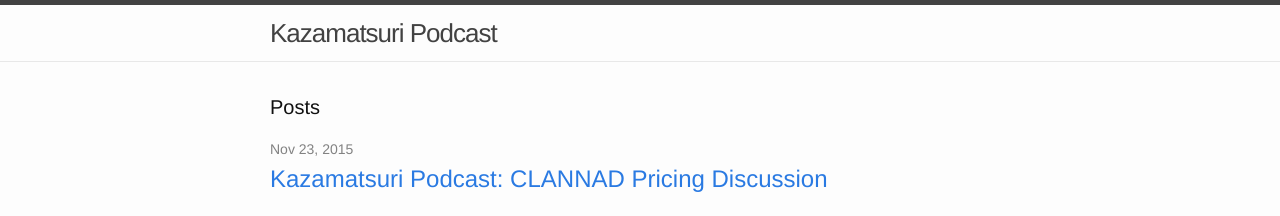
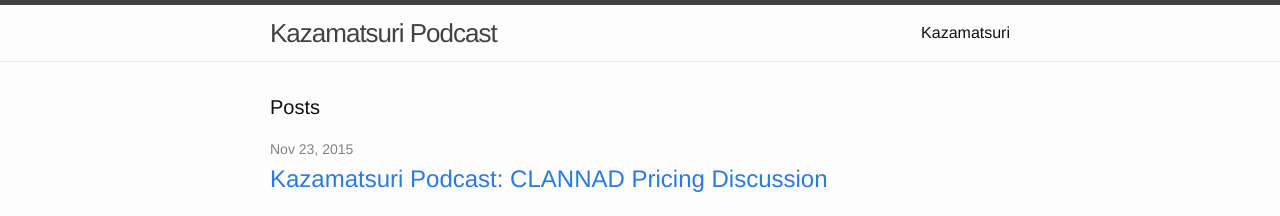
Before and after one commit to KazamatsuriOrg/podcast, a Jekyll site: the page built from index.html, in a window 1280 px wide and 900 px high. Shown: the top 216 px of the window. Built offline with Jekyll 4.4.1, drawn with Linux system fonts in a browser that asks for light colours.

Commit message:
Link to Kazamatsuri

```diff
--- a/_includes/header.html
+++ b/_includes/header.html
@@ -19,6 +19,7 @@
           <a class="page-link" href="{{ page.url | prepend: site.baseurl }}">{{ page.title }}</a>
           {% endif %}
         {% endfor %}
+        <a class="page-link" href="http://kazamatsuri.org/">Kazamatsuri</a>
       </div>
     </nav>
 
```
